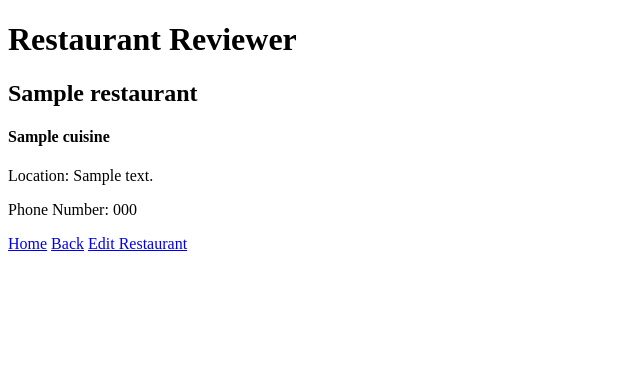
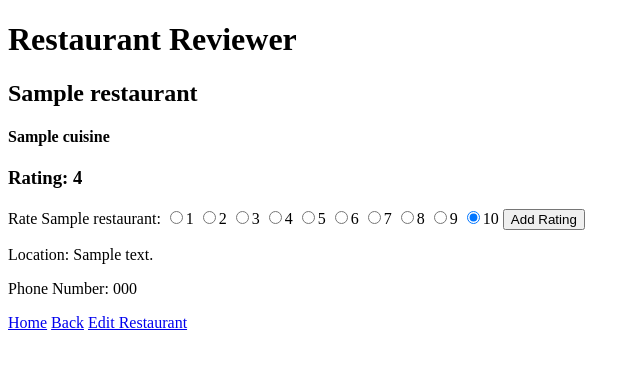
Before and after one commit to spburden/restaurant-reviewer-php-sql, a PHP site: template views/restaurant.html.twig in a window 1280 px wide. Shown: the top 369 px of the page, without its empty margins (0-640 px from the left). Run offline with PHP 8.4, Linux system fonts and the light colour scheme; the template is opened without the code that fills it: most values are stand-ins (such as "Sample title", 1, 10 or a date in 2020); some libraries are stand-ins or nearby versions.

Commit message:
sort restaurants by ratings and fix tests

```diff
--- a/src/Cuisine.php
+++ b/src/Cuisine.php
@@ -66,7 +66,7 @@
 
         function findRestaurants()
         {
-            $returned_restaurants = $GLOBALS['DB']->query("SELECT * FROM restaurants WHERE cuisine_id = {$this->getId()} ORDER BY name ASC;");
+            $returned_restaurants = $GLOBALS['DB']->query("SELECT * FROM restaurants WHERE cuisine_id = {$this->getId()} ORDER BY (total_rating)/(rating_count + 1) DESC;");
             $restaurants = array();
             foreach($returned_restaurants as $restaurant) {
                 $id = $restaurant['id'];
--- a/src/Restaurant.php
+++ b/src/Restaurant.php
@@ -104,7 +104,7 @@
             $count = $this->getRatingCount();
             $total += $new_rating;
             $count += 1;
-            $GLOBALS['DB']->exec("UPDATE restaurants SET total_rating = {$total}, rating_count = {$count};");
+            $GLOBALS['DB']->exec("UPDATE restaurants SET total_rating = {$total}, rating_count = {$count} WHERE id = {$this->getId()};");
             $this->setTotalRating($total);
             $this->setRatingCount($count);
         }
@@ -117,7 +117,8 @@
 
         static function getAll()
         {
-            $returned_restaurants = $GLOBALS['DB']->query("SELECT * FROM restaurants ORDER BY name ASC;");
+            $returned_restaurants = $GLOBALS['DB']->query("SELECT * FROM restaurants ORDER BY (total_rating)/(rating_count + 1) DESC;");
+
             $restaurants = array();
             foreach($returned_restaurants as $restaurant) {
                 $id = $restaurant['id'];
--- a/views/cuisine.html.twig
+++ b/views/cuisine.html.twig
@@ -27,8 +27,9 @@
                             {% if restaurant.getRating == 0 %}
                                 No Ratings Yet
                             {% else %}
-                                Rating: {{ restaurant.getRating }}</li></a>
+                                Rating: {{ restaurant.getRating }}
                             {% endif %}
+                        </li></a>
                     {% endfor %}
                 </ul>
             {% endif %}
--- a/views/restaurant.html.twig
+++ b/views/restaurant.html.twig
@@ -8,6 +8,46 @@
         <h1>Restaurant Reviewer</h1>
         <h2>{{ restaurant.getName }}</h2>
         <h4>{{ cuisine.getName }}</h4>
+        <h3>{% if restaurant.getRating == 0 %}
+            No Ratings Yet
+        {% else %}
+            Rating: {{ restaurant.getRating }}
+        {% endif %}</h3>
+        <form class="" action="/restaurant/{{ restaurant.getId }}/update_rating" method="post">
+            <input type="hidden" name="_method" value="patch">
+            <label>Rate {{ restaurant.getName }}:</label>
+            <label class="radio-inline">
+                <input type="radio" name="user_rating" value="1">1
+            </label>
+            <label class="radio-inline">
+                <input type="radio" name="user_rating" value="2">2
+            </label>
+            <label class="radio-inline">
+                <input type="radio" name="user_rating" value="3">3
+            </label>
+            <label class="radio-inline">
+                <input type="radio" name="user_rating" value="4">4
+            </label>
+            <label class="radio-inline">
+                <input type="radio" name="user_rating" value="5">5
+            </label>
+            <label class="radio-inline">
+                <input type="radio" name="user_rating" value="6">6
+            </label>
+            <label class="radio-inline">
+                <input type="radio" name="user_rating" value="7">7
+            </label>
+            <label class="radio-inline">
+                <input type="radio" name="user_rating" value="8">8
+            </label>
+            <label class="radio-inline">
+                <input type="radio" name="user_rating" value="9">9
+            </label>
+            <label class="radio-inline">
+                <input type="radio" name="user_rating" value="10" checked>10
+            </label>
+            <button type="submit">Add Rating</button>
+        </form>
 
         <p>Location: {{ restaurant.getAddress }}</p>
         <p>Phone Number: {{ restaurant.getPhone }}</p>
```
Also changed, not shown: app/app.php (+7 -0 lines), tests/RestaurantTest.php (+1 -1 lines).
